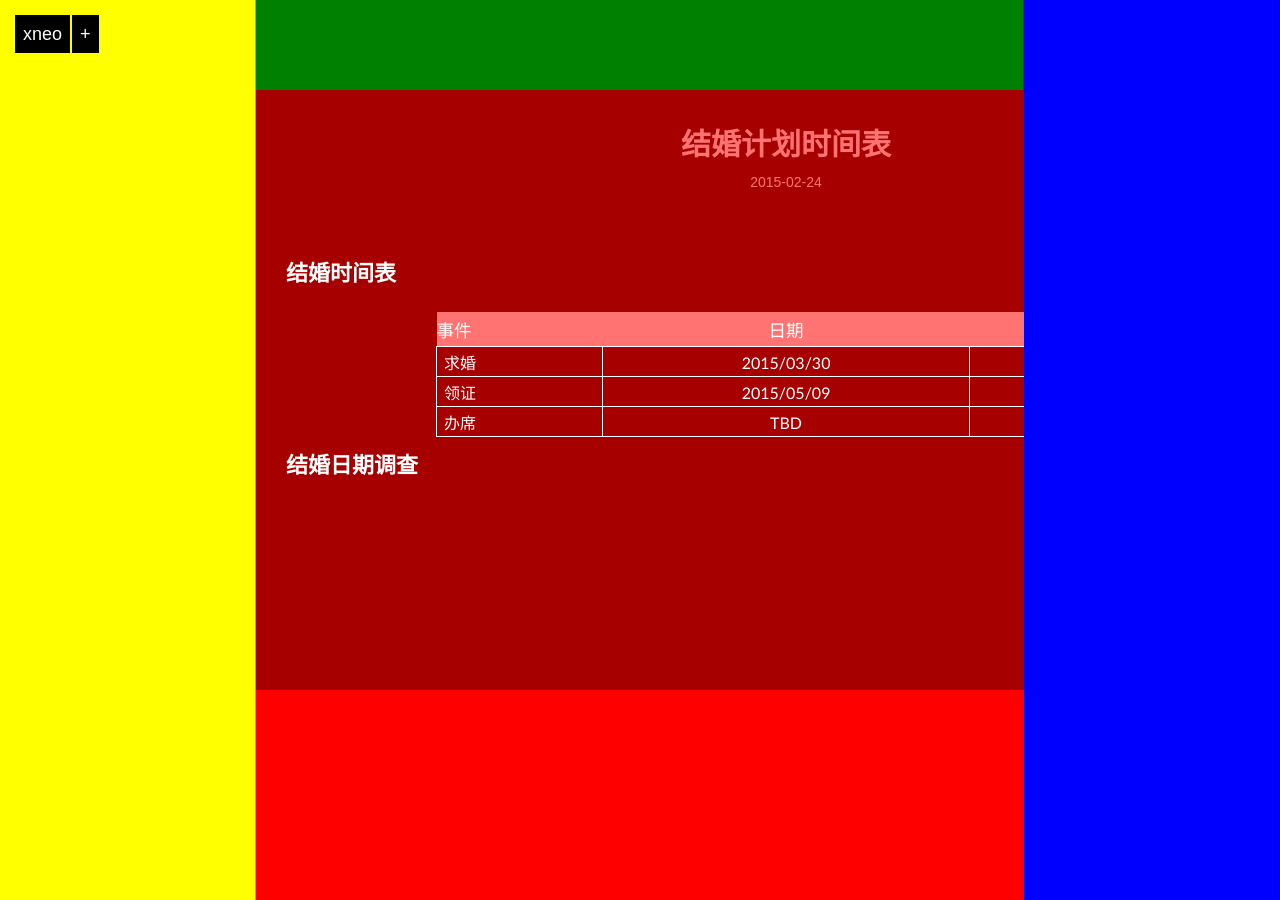
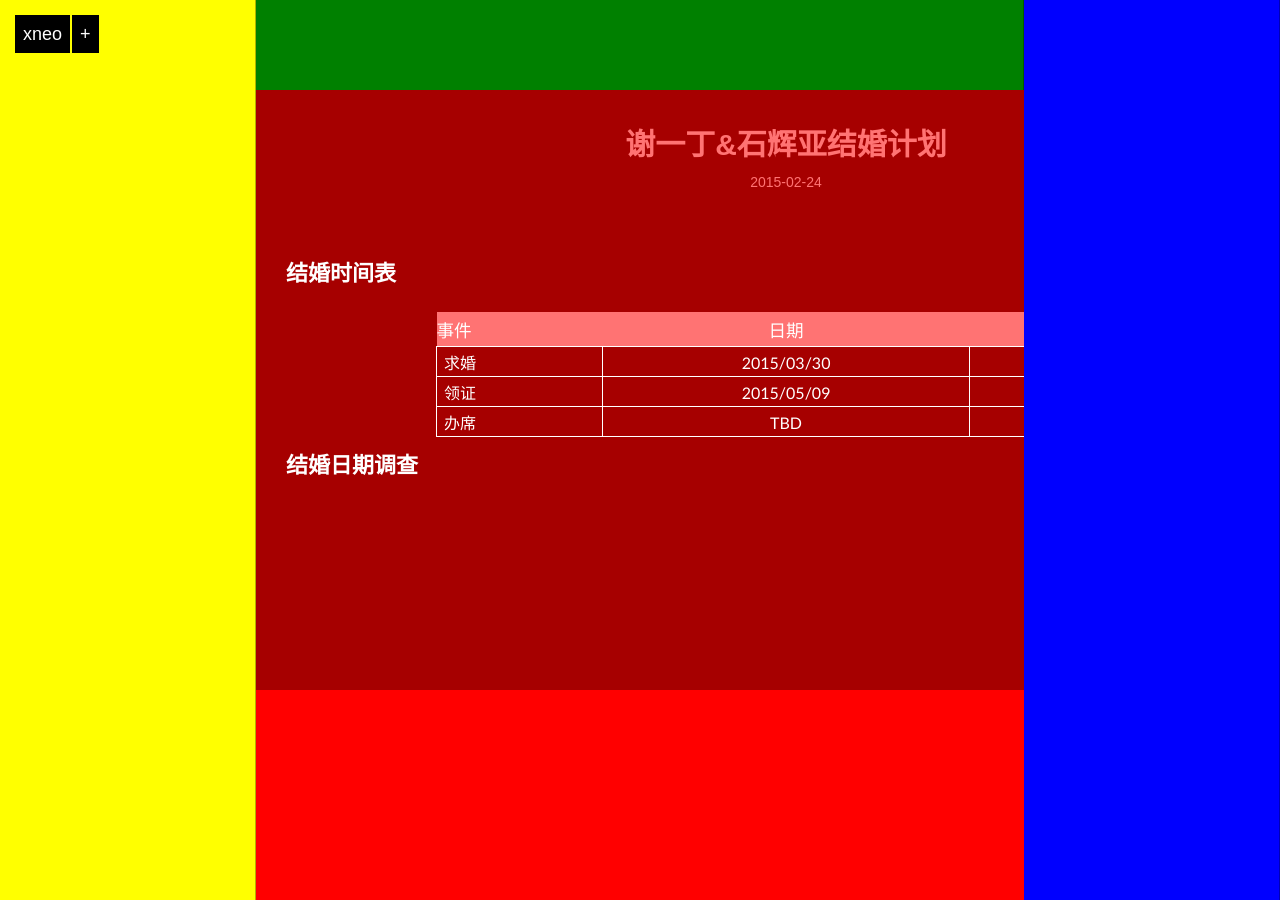
Before and after one commit to tuoerzhang/xneo123.github.io, a Jekyll site: the page built from _posts/wedding/2015-02-24-wedding-plan.md, in a window 1280 px wide. Built offline with Jekyll 4.4.1, drawn with Linux system fonts in a browser that asks for light colours; Markdown is read by kramdown in place of the engine named in the settings.

Commit message:
The most important changes

```diff
--- a/_posts/wedding/2015-02-24-wedding-plan.md
+++ b/_posts/wedding/2015-02-24-wedding-plan.md
@@ -1,6 +1,6 @@
 ---
 layout: wedding
-title: 结婚计划时间表
+title: 谢一丁&石辉亚结婚计划
 category: wedding
 description: 结婚计划时间表
 ---
```
